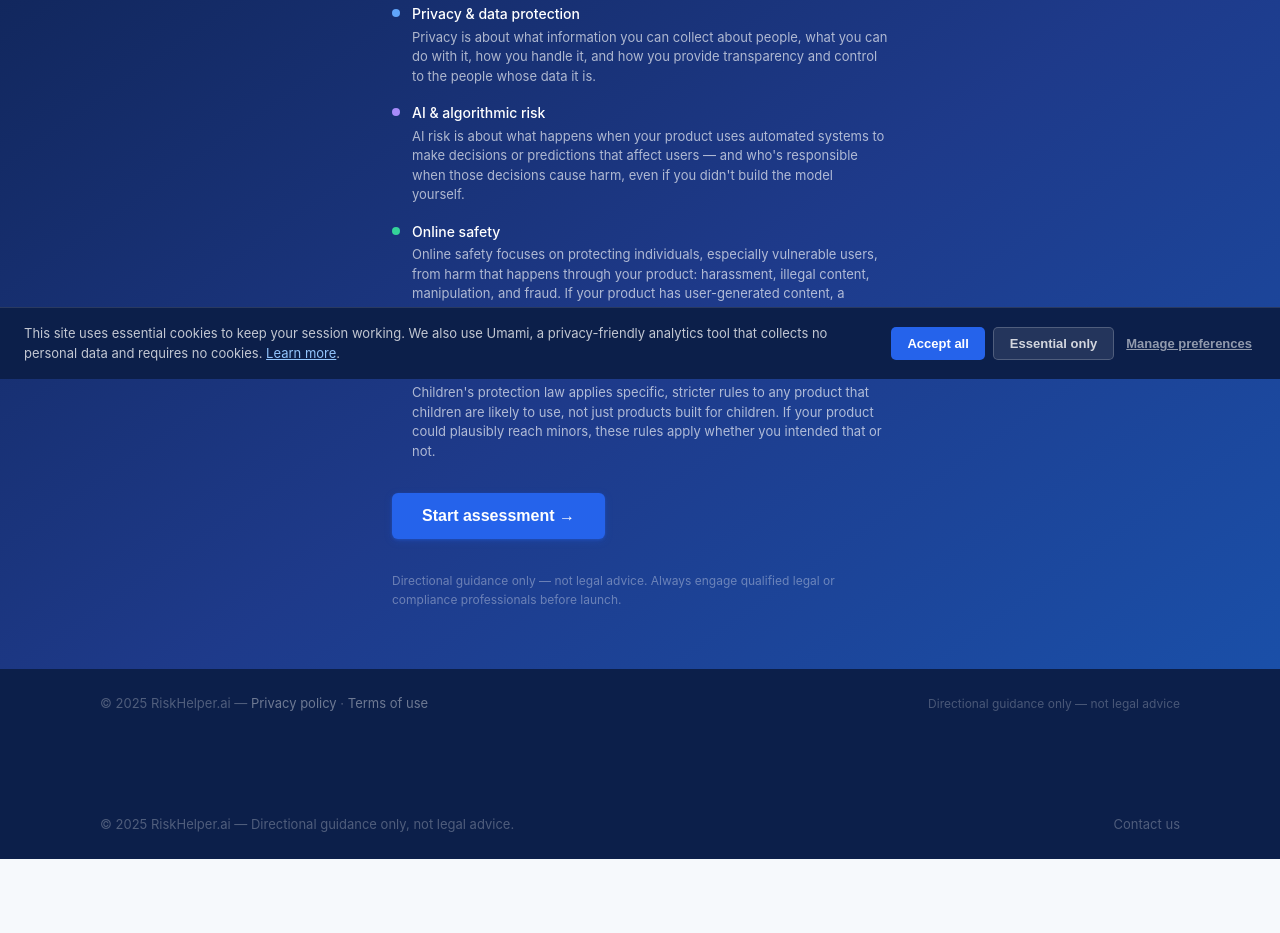
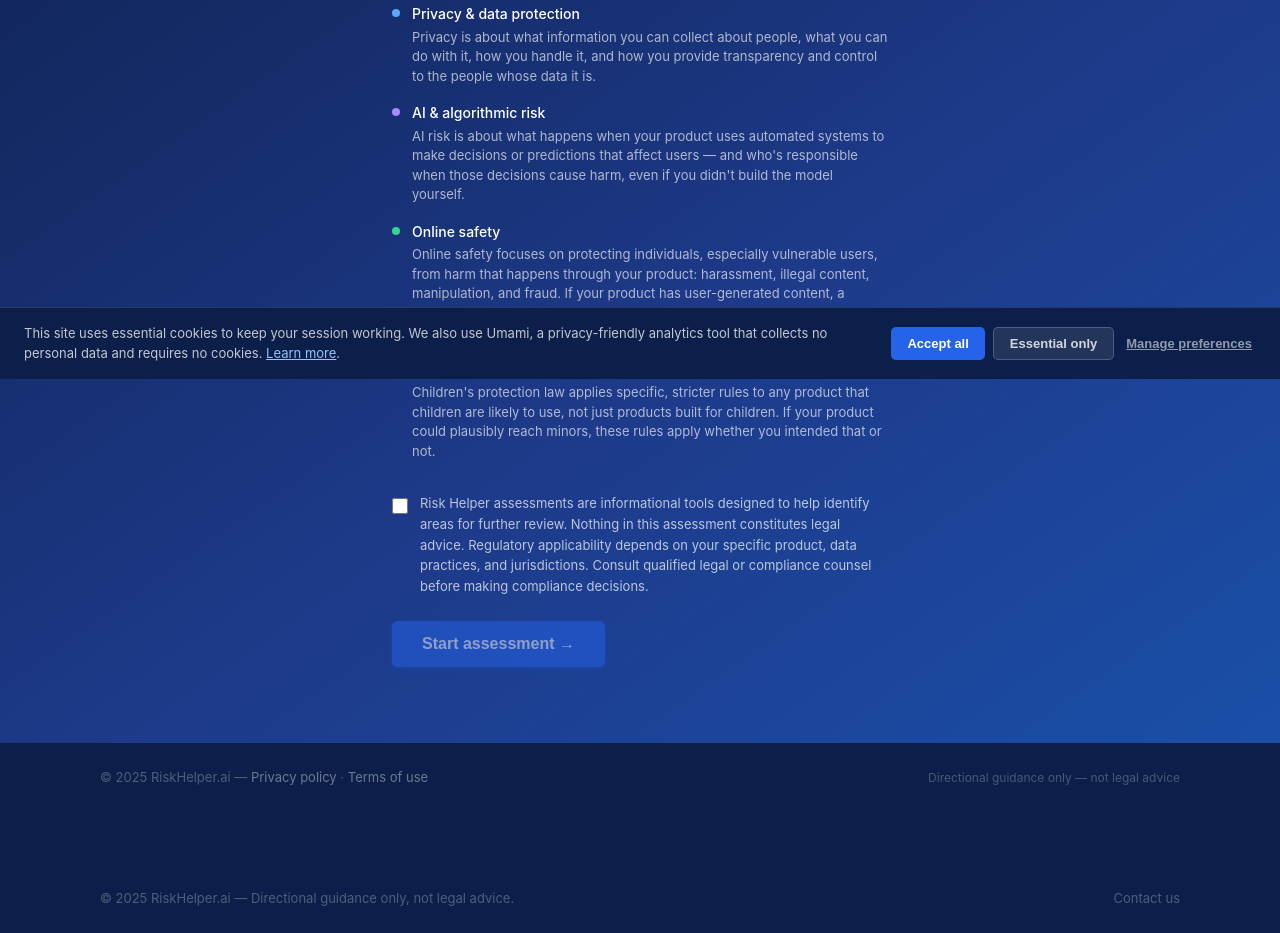
Before and after one commit to photographyadam-lang/riskhelper, a plain HTML site: page assessment.html in a window 1280 px wide. Shown: the part 421-1354 px from the top of the page. Before the commit the page ends 1280 px from the top, so only its background shows below. Drawn offline with Linux system fonts and the light colour scheme; a web font is replaced by a local one.

Commit message:
Update disclaimer and add agreement checkbox

```diff
--- a/assessment.css
+++ b/assessment.css
@@ -100,13 +100,17 @@
 .safety-dot   { background: #34D399; }
 .children-dot { background: #FBBF24; }
 
+.intro-agreement { margin-bottom: 24px; }
+.agreement-label { display: flex; align-items: flex-start; gap: 12px; cursor: pointer; }
+.agreement-label input { margin-top: 5px; accent-color: var(--blue); width: 16px; height: 16px; flex-shrink: 0; cursor: pointer; }
+
 #btn-start { margin-bottom: 16px; }
+#btn-start:disabled { opacity: 0.5; cursor: not-allowed; }
 
 .intro-disclaimer {
-  font-size: 12px;
-  color: rgba(255,255,255,0.35);
+  font-size: 13px;
+  color: rgba(255,255,255,0.7);
   line-height: 1.6;
-  margin-top: 16px;
 }
 
 /* ============================================================ QUESTIONS SCREEN */
--- a/assessment.html
+++ b/assessment.html
@@ -98,9 +98,13 @@
             </div>
           </div>
         </div>
-        <button id="btn-start" class="btn btn--primary btn--lg">Start assessment →</button>
-        <p class="intro-disclaimer">Directional guidance only — not legal advice. Always engage qualified legal or
-          compliance professionals before launch.</p>
+        <div class="intro-agreement">
+          <label for="agree-disclaimer" class="agreement-label">
+            <input type="checkbox" id="agree-disclaimer" name="agree-disclaimer">
+            <span class="intro-disclaimer">Risk Helper assessments are informational tools designed to help identify areas for further review. Nothing in this assessment constitutes legal advice. Regulatory applicability depends on your specific product, data practices, and jurisdictions. Consult qualified legal or compliance counsel before making compliance decisions.</span>
+          </label>
+        </div>
+        <button id="btn-start" class="btn btn--primary btn--lg" disabled>Start assessment →</button>
       </div>
     </section>
 
--- a/assessment.js
+++ b/assessment.js
@@ -36,7 +36,16 @@ function boot() {
   buildQuestions();
   buildLiveDomainPanel();
 
-  document.getElementById('btn-start').addEventListener('click', () => {
+  const agreeCheckbox = document.getElementById('agree-disclaimer');
+  const startBtn = document.getElementById('btn-start');
+
+  if (agreeCheckbox && startBtn) {
+    agreeCheckbox.addEventListener('change', (e) => {
+      startBtn.disabled = !e.target.checked;
+    });
+  }
+
+  startBtn.addEventListener('click', () => {
     show('screen-questions');
     render();
   });
```
